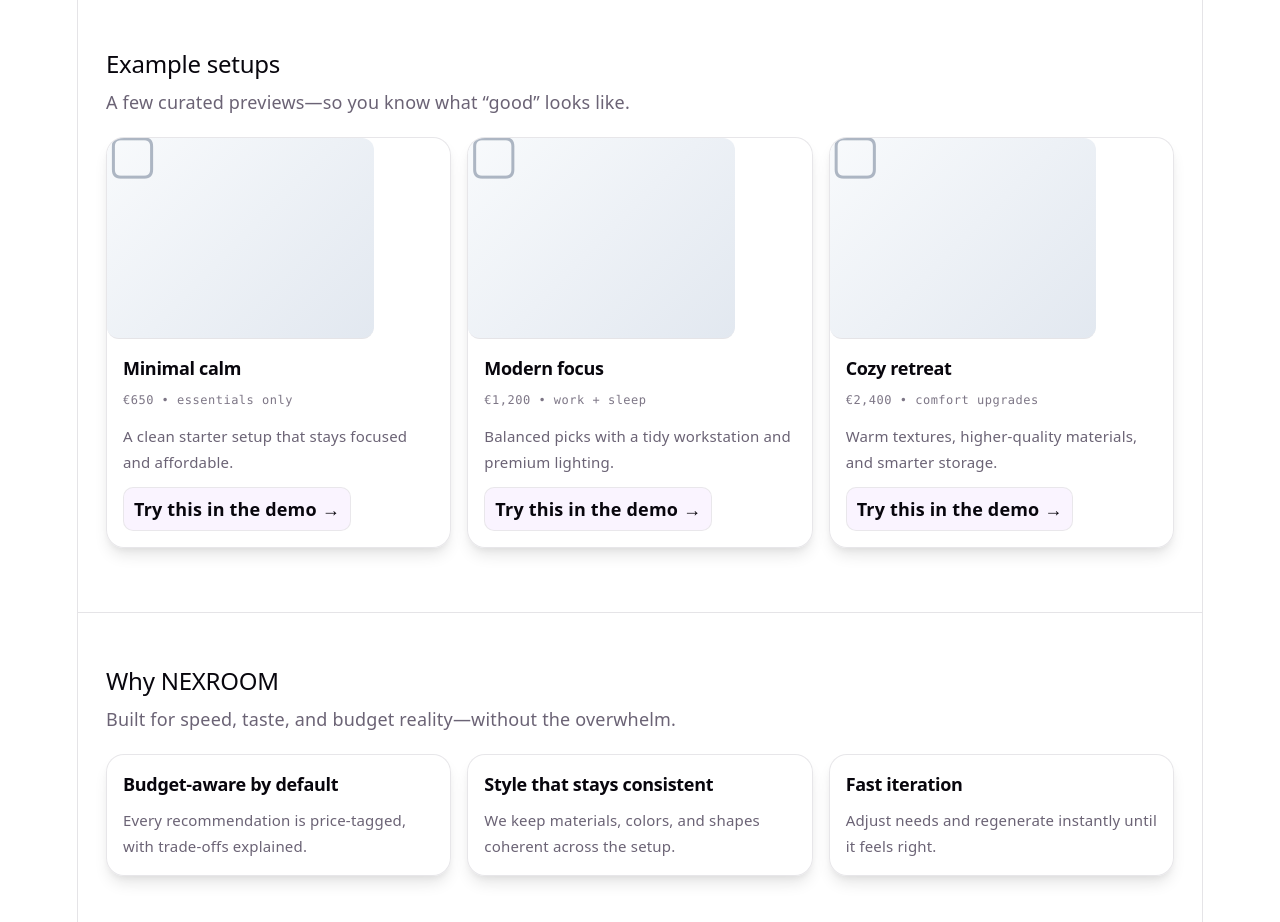
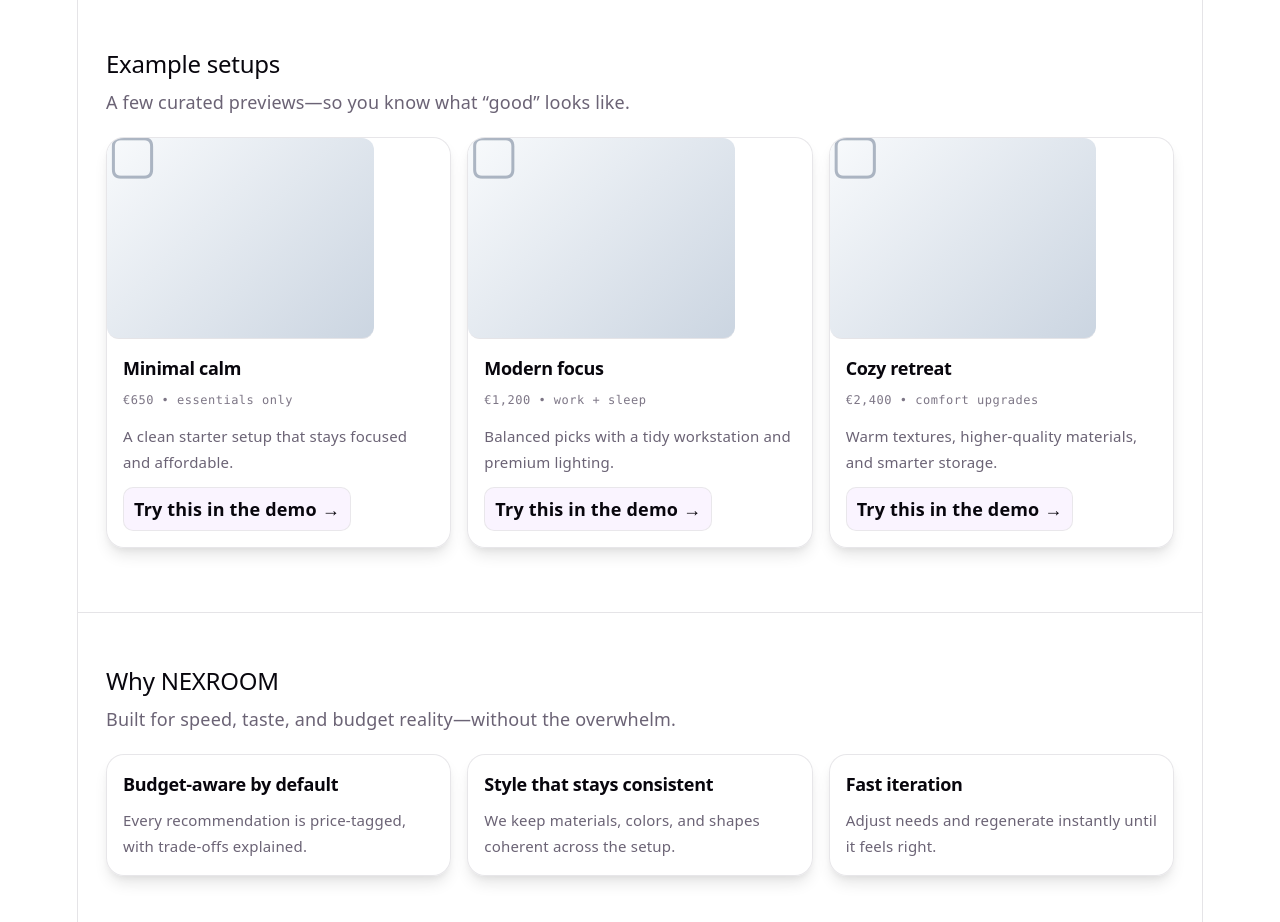
Before and after one commit to deniscuzcano-a11y/nexroom-app, a React (Vite) app: page / in a window 1280 px wide. Shown: the part 2720-3642 px from the top of the page. Built offline with nearby package versions, Linux system fonts and the light colour scheme.

Commit message:
fix: final deployment fix

```diff
--- a/src/components/ImagePlaceholder.tsx
+++ b/src/components/ImagePlaceholder.tsx
@@ -8,7 +8,7 @@ interface ImagePlaceholderProps {
 
 export function ImagePlaceholder({ type, className = '', showIcon = true }: ImagePlaceholderProps) {
   const styleConfigs: Record<string, { gradient: string; icon: string; color: string }> = {
-    minimal: { gradient: 'linear-gradient(135deg, #f8fafc 0%, #e2e8f0 100%)', icon: '▢', color: '#64748b' },
+    minimal: { gradient: 'linear-gradient(135deg, #f8fafc 0%, #cbd5e1 100%)', icon: '▢', color: '#64748b' },
     modern: { gradient: 'linear-gradient(135deg, #ffffff 0%, #e2e8f0 100%)', icon: '◈', color: '#0f172a' },
     cozy: { gradient: 'linear-gradient(135deg, #fef7ed 0%, #fdba74 100%)', icon: '◉', color: '#9a3412' },
     hero: { gradient: 'linear-gradient(135deg, #f3e8ff 0%, #d8b4fe 100%)', icon: '✦', color: '#7c3aed' },
@@ -25,10 +25,17 @@ export function ImagePlaceholder({ type, className = '', showIcon = true }: Imag
   return (
     <div
       className={`w-full h-full flex items-center justify-center rounded-xl ${className}`}
-      style={{ background: config.gradient, minHeight: '200px', display: 'flex' }}
+      style={{
+        background: config.gradient,
+        minHeight: '200px',
+        position: 'relative',
+        display: 'flex'
+      }}
     >
       {showIcon && (
-        <span style={{ fontSize: '3rem', opacity: 0.5, color: config.color }}>{config.icon}</span>
+        <span style={{ fontSize: '3rem', opacity: 0.5, color: config.color }}>
+          {config.icon}
+        </span>
       )}
     </div>
   );
```
